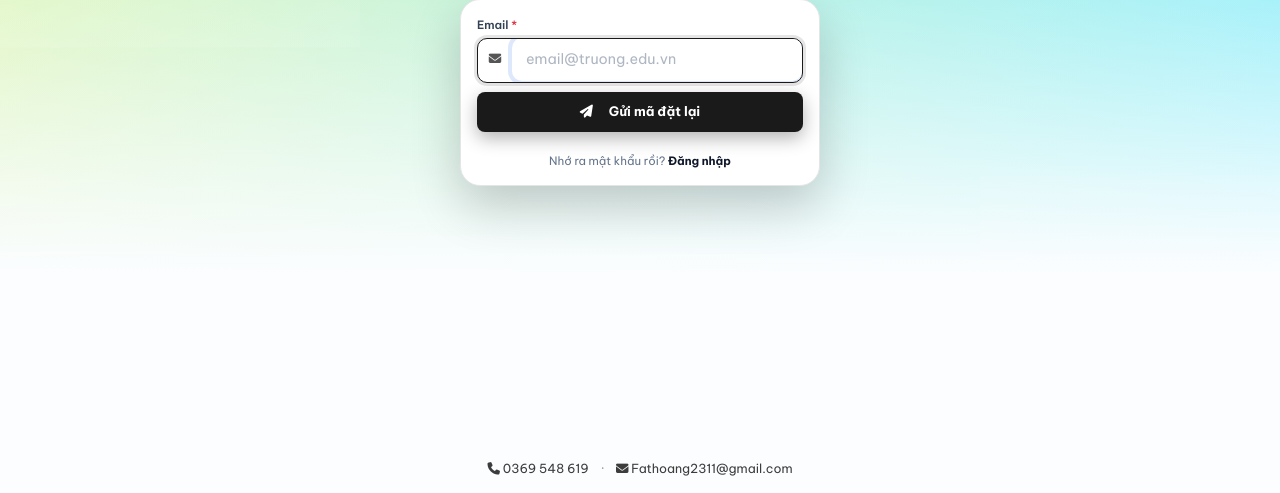
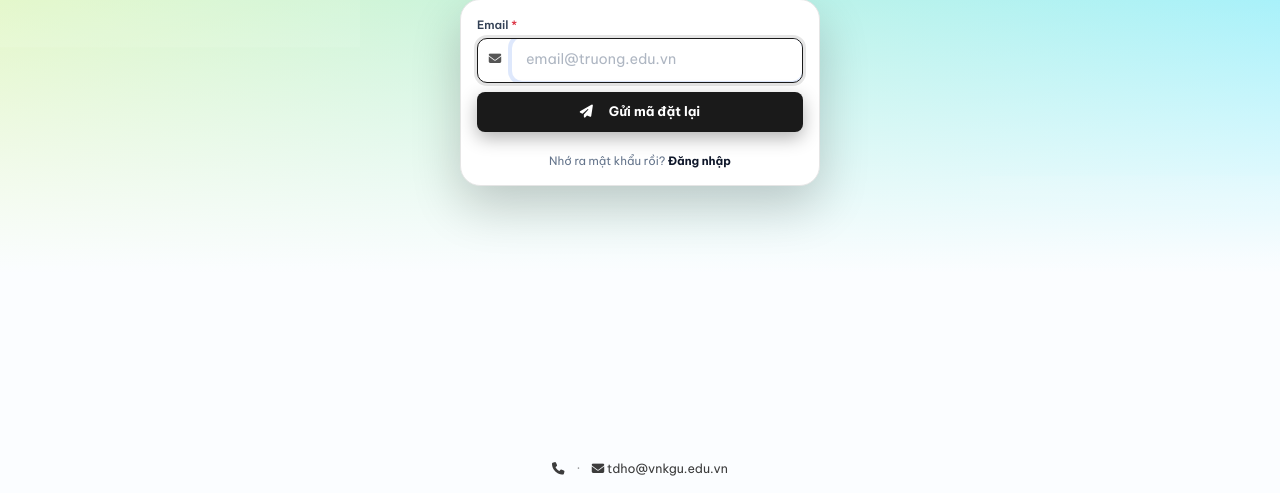
Before and after one commit to Stewie2311/StewieQuiz, a Flask app: page /quen-mat-khau in a window 1280 px wide. Shown: the part 307-800 px from the top of the page. Run offline with Flask 3, Linux system fonts and the light colour scheme; some libraries are stand-ins or nearby versions.

Commit message:
sua footer

```diff
--- a/templates/components/footer_auth.html
+++ b/templates/components/footer_auth.html
@@ -1,7 +1,7 @@
 <div class="auth-contact">
-    <a href="tel:0369548619"><i class="fas fa-phone"></i> 0369 548 619</a>
+    <a href="tel:0369548619"><i class="fas fa-phone"></i> </a>
     <span class="sep">·</span>
-    <a href="mailto:Fathoang2311@gmail.com"><i class="fas fa-envelope"></i> Fathoang2311@gmail.com</a>
+    <a href="mailto:tdho@vnkgu.edu.vn"><i class="fas fa-envelope"></i> tdho@vnkgu.edu.vn</a>
 </div>
 <style>
     .auth-contact {
```
